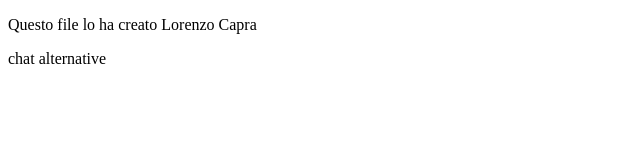
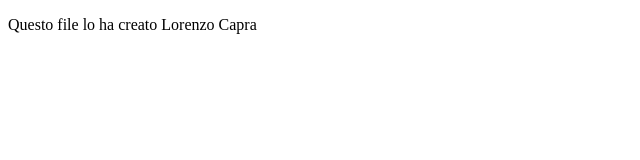
Before and after one commit to lorenzociao/test, a plain HTML site: page index.html in a window 1280 px wide. Shown: the full height of the page, 0-640 px from the left. Drawn offline with Linux system fonts and the light colour scheme.

Commit message:
ho restaurato la pagina

```diff
--- a/index.html
+++ b/index.html
@@ -7,6 +7,5 @@
 </head>
 <body>
     <p>Questo file lo ha creato Lorenzo Capra</p>
-    <p>chat alternative</p>
 </body>
 </html>
```
